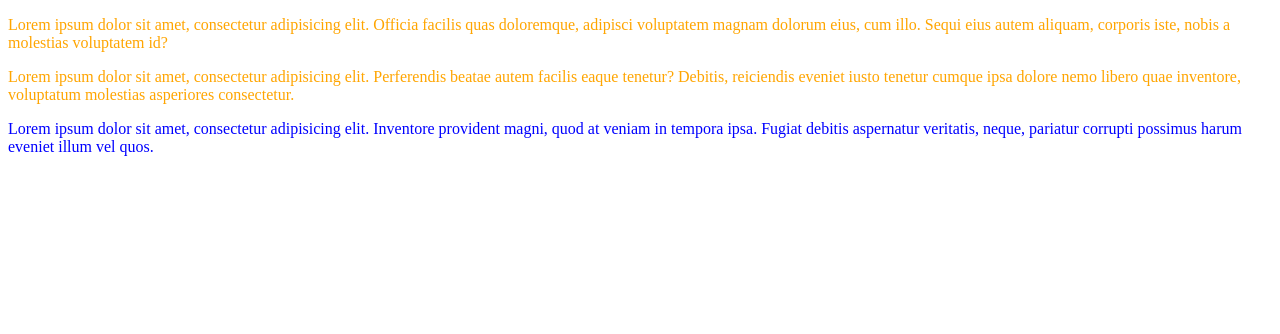
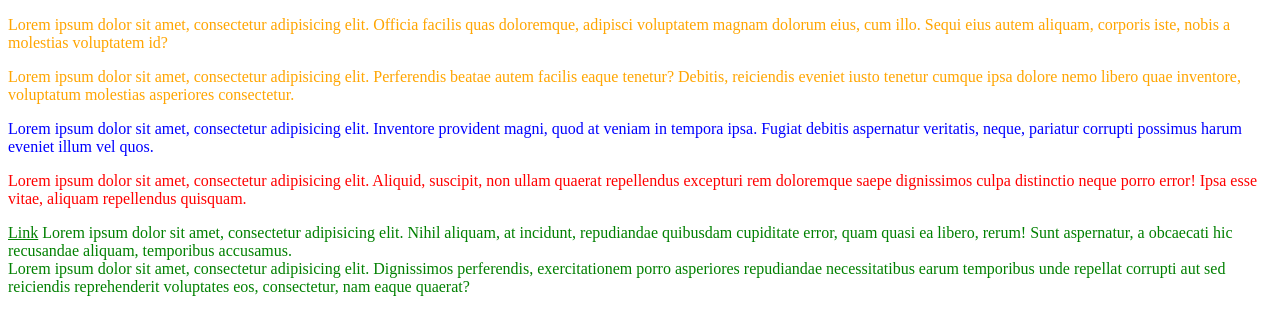
Before and after one commit to kozlowskimichal/CSS, a plain HTML site: page index.html in a window 1280 px wide. Drawn offline with Linux system fonts and the light colour scheme.

Commit message:
Selektor klasy i łączenie selektorów

```diff
--- a/Css/style.css
+++ b/Css/style.css
@@ -11,3 +11,19 @@ p{
 
     color: blue;
 }
+
+/* Selektr klasy */
+
+.akapit{
+
+    color: red;
+}
+
+/* Łączenie selektorów*/
+
+a,
+span,
+div {
+
+    color: green
+}
--- a/index.html
+++ b/index.html
@@ -3,7 +3,6 @@
 <head>
     <meta charset="UTF-8">
     <title>CSS3 - pierwsze zajęcia</title>
-
     <link rel="stylesheet" href="Css/style.css">
 
 </head>
@@ -25,5 +24,19 @@
 
     </p>
 
+
+    <!-- Selektor klasy -->
+    <p class="akapit">Lorem ipsum dolor sit amet, consectetur adipisicing elit. Aliquid, suscipit, non ullam quaerat repellendus excepturi rem doloremque saepe dignissimos culpa distinctio neque porro error! Ipsa esse vitae, aliquam repellendus quisquam.
+
+    </p>
+
+
+    <!-- Łączenie selektorów -->
+    <a href="#">Link</a>
+    <span>Lorem ipsum dolor sit amet, consectetur adipisicing elit. Nihil aliquam, at incidunt, repudiandae quibusdam cupiditate error, quam quasi ea libero, rerum! Sunt aspernatur, a obcaecati hic recusandae aliquam, temporibus accusamus.
+    </span>
+    <div>Lorem ipsum dolor sit amet, consectetur adipisicing elit. Dignissimos perferendis, exercitationem porro asperiores repudiandae necessitatibus earum temporibus unde repellat corrupti aut sed reiciendis reprehenderit voluptates eos, consectetur, nam eaque quaerat?
+    </div>
+
 </body>
 </html>
```
